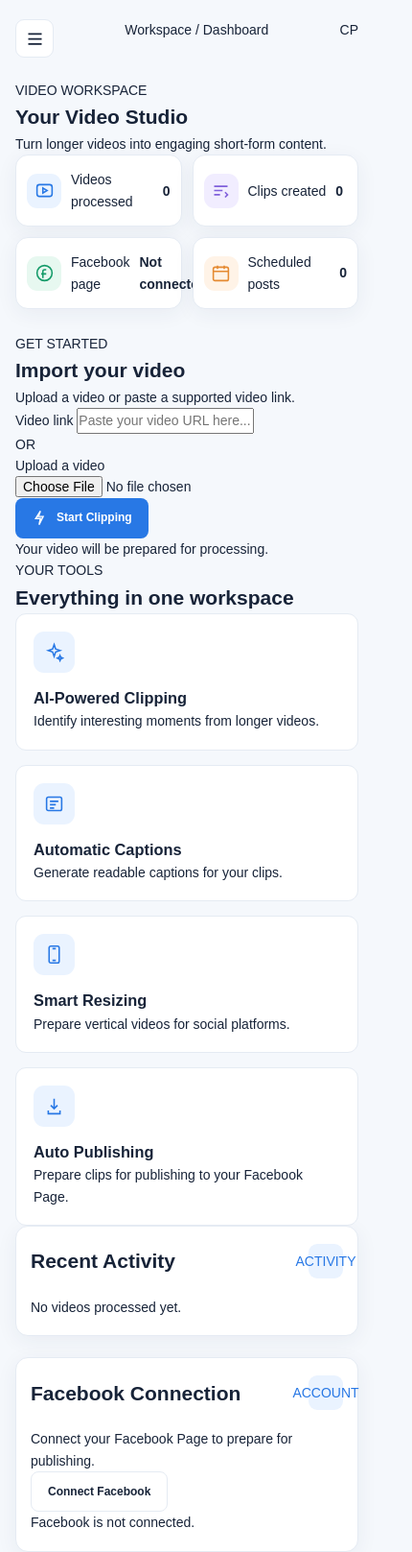
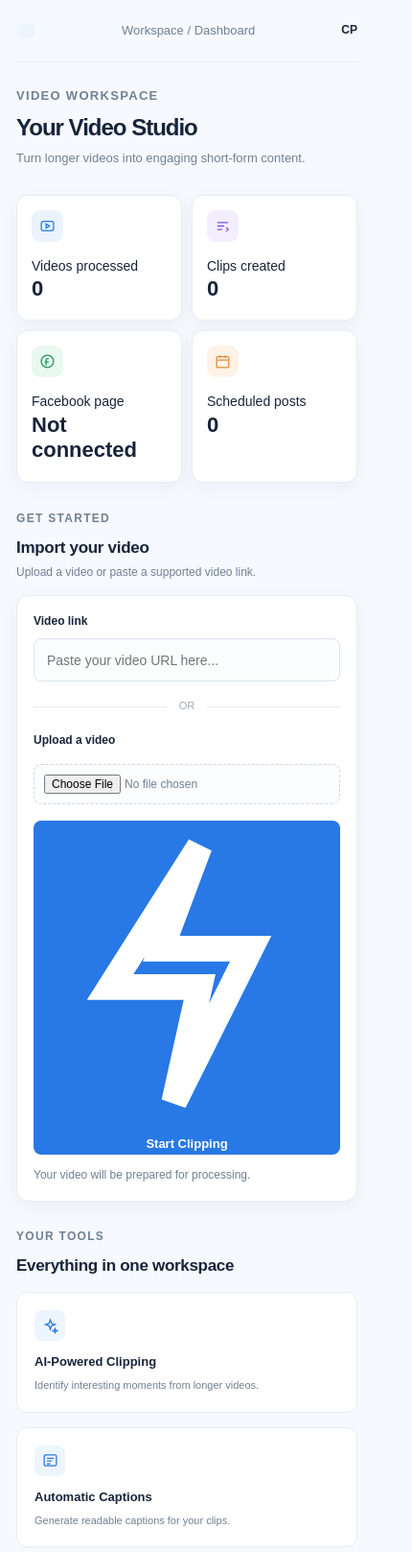
Before and after one commit to n4345446-netizen/clippilot, a plain HTML site: page index.html in a window 390 px wide. Shown: the top 1617 px of the page at 96% size, 430 px wide, since content can reach past the window. Drawn offline with Linux system fonts and the light colour scheme.

Commit message:
Refactor styles for ClipPilot dashboard
Updated styles for the ClipPilot dashboard, including color variables, layout adjustments, and improved responsiveness.

```diff
--- a/style.css
+++ b/style.css
@@ -1,15 +1,16 @@
-/* ClipPilot — Main Stylesheet */
+/* ClipPilot — Professional Dashboard Styles */
+
 :root {
-  --primary: #2878e5;
-  --primary-dark: #1762c5;
-  --primary-light: #eaf3ff;
-  --background: #f5f8fc;
-  --surface: #ffffff;
-  --text: #172338;
+  --blue: #2878e5;
+  --blue-dark: #175fc2;
+  --blue-light: #edf5ff;
+  --text: #17243a;
   --muted: #718096;
-  --border: #e5ebf3;
-  --success: #159b69;
-  --shadow: 0 5px 22px rgba(28, 55, 90, 0.06);
+  --border: #e7edf5;
+  --background: #f6f9fd;
+  --white: #ffffff;
+  --sidebar-width: 245px;
+  --shadow: 0 5px 20px rgba(28, 55, 90, 0.05);
 }
 
 * {
@@ -18,15 +19,10 @@
   padding: 0;
 }
 
-html {
-  scroll-behavior: smooth;
-}
-
 body {
-  min-height: 100vh;
+  font-family: Arial, Helvetica, sans-serif;
   background: var(--background);
   color: var(--text);
-  font-family: Arial, Helvetica, sans-serif;
   font-size: 14px;
   line-height: 1.6;
 }
@@ -40,198 +36,182 @@ button {
   cursor: pointer;
 }
 
-a {
-  color: inherit;
-  text-decoration: none;
-}
-
-/* Main layout */
-.app-container {
+.app {
   min-height: 100vh;
 }
 
 .sidebar {
+  width: var(--sidebar-width);
   position: fixed;
-  top: 0;
-  left: 0;
-  z-index: 20;
+  inset: 0 auto 0 0;
+  background: var(--white);
+  border-right: 1px solid var(--border);
+  padding: 27px 17px;
   display: flex;
   flex-direction: column;
-  width: 250px;
-  height: 100vh;
-  padding: 28px 18px;
-  background: var(--surface);
-  border-right: 1px solid var(--border);
+  z-index: 20;
 }
 
-.main-content {
-  min-height: 100vh;
-  margin-left: 250px;
-  padding: 32px;
-}
-
-/* Brand */
 .brand {
   display: flex;
   align-items: center;
   gap: 11px;
-  margin: 0 0 42px 8px;
+  padding: 0 9px;
+  margin-bottom: 48px;
+  font-size: 21px;
+  font-weight: 800;
+  letter-spacing: -0.8px;
+  color: #17243a;
 }
 
 .brand-icon {
-  display: flex;
-  align-items: center;
-  justify-content: center;
-  width: 42px;
-  height: 42px;
-  border-radius: 12px;
-  background: var(--primary);
-  color: white;
+  width: 35px;
+  height: 35px;
+  display: grid;
+  place-items: center;
+  background: var(--blue-light);
+  color: var(--blue);
+  border-radius: 10px;
+  flex-shrink: 0;
 }
 
 .brand-icon svg {
-  width: 24px;
-  height: 24px;
+  width: 21px;
+  height: 21px;
 }
 
-.brand-name {
-  font-size: 21px;
-  font-weight: 750;
-  letter-spacing: -0.7px;
-}
-
-.brand-name span {
-  color: var(--primary);
-}
-
-/* Sidebar navigation */
 .nav-heading {
-  margin: 0 0 12px 10px;
-  color: #9aa6b6;
+  color: #9aa7b8;
   font-size: 10px;
   font-weight: 700;
   letter-spacing: 1.2px;
-  text-transform: uppercase;
-}
-
-.nav-menu {
-  display: flex;
-  flex-direction: column;
-  gap: 6px;
+  padding: 0 11px;
+  margin-bottom: 12px;
 }
 
 .nav-link {
   display: flex;
   align-items: center;
-  gap: 13px;
-  min-height: 45px;
-  padding: 10px 13px;
-  border-radius: 9px;
-  color: #66758a;
+  gap: 12px;
+  text-decoration: none;
+  color: #66758b;
+  padding: 11px 12px;
+  margin-bottom: 5px;
+  border-radius: 8px;
   font-size: 13px;
   font-weight: 600;
   transition: 0.2s ease;
 }
 
+.nav-link:hover,
+.nav-link.active {
+  color: var(--blue);
+  background: var(--blue-light);
+}
+
 .nav-link svg {
-  width: 19px;
-  height: 19px;
+  width: 17px;
+  height: 17px;
   flex-shrink: 0;
 }
 
-.nav-link:hover {
-  background: #f2f6fc;
-  color: var(--primary);
+.sidebar-footer {
+  margin-top: auto;
+  padding: 15px 10px 0;
+  border-top: 1px solid var(--border);
+  color: var(--muted);
+  font-size: 11px;
 }
 
-.nav-link.active {
-  background: var(--primary-light);
-  color: var(--primary);
+.main-content {
+  margin-left: var(--sidebar-width);
+  padding: 0 38px 30px;
+  min-height: 100vh;
 }
 
-.sidebar-bottom {
-  margin-top: auto;
-}
-
-/* Header */
 .topbar {
+  min-height: 76px;
   display: flex;
   align-items: center;
   justify-content: space-between;
-  gap: 20px;
-  margin-bottom: 30px;
+  border-bottom: 1px solid var(--border);
+  margin-bottom: 32px;
 }
 
-.page-title {
-  font-size: 25px;
-  font-weight: 750;
-  letter-spacing: -0.8px;
-}
-
-.page-subtitle {
-  margin-top: 4px;
+.topbar-label {
   color: var(--muted);
   font-size: 13px;
 }
 
-.header-actions {
+.profile {
   display: flex;
   align-items: center;
-  gap: 12px;
+  gap: 10px;
+  font-weight: 700;
+  font-size: 12px;
 }
 
 .menu-button {
   display: none;
-  align-items: center;
-  justify-content: center;
-  width: 40px;
-  height: 40px;
-  border: 1px solid var(--border);
-  border-radius: 9px;
-  background: white;
-  color: var(--text);
+  border: 0;
+  background: var(--blue-light);
+  color: var(--blue);
+  border-radius: 8px;
+  padding: 8px 10px;
 }
 
-.menu-button svg {
-  width: 21px;
-  height: 21px;
+.welcome {
+  margin-bottom: 27px;
 }
 
-/* Dashboard statistics */
+.eyebrow {
+  color: var(--blue);
+  text-transform: uppercase;
+  font-size: 10px;
+  font-weight: 800;
+  letter-spacing: 1.3px;
+  margin-bottom: 7px;
+}
+
+.welcome h1 {
+  font-size: clamp(24px, 3vw, 31px);
+  line-height: 1.25;
+  letter-spacing: -1px;
+  margin-bottom: 7px;
+}
+
+.welcome p {
+  color: var(--muted);
+  font-size: 13px;
+}
+
 .stats-grid {
   display: grid;
   grid-template-columns: repeat(4, minmax(0, 1fr));
-  gap: 18px;
-  margin-bottom: 25px;
+  gap: 16px;
+  margin-bottom: 28px;
 }
 
 .stat-card {
-  display: flex;
-  align-items: center;
-  gap: 15px;
-  min-width: 0;
-  padding: 21px;
+  background: var(--white);
   border: 1px solid var(--border);
-  border-radius: 13px;
-  background: var(--surface);
+  border-radius: 12px;
+  padding: 19px;
   box-shadow: var(--shadow);
 }
 
-.stat-icon,
-.feature-icon {
-  display: flex;
-  align-items: center;
-  justify-content: center;
-  width: 43px;
-  height: 43px;
-  flex-shrink: 0;
-  border-radius: 11px;
+.stat-icon {
+  width: 33px;
+  height: 33px;
+  display: grid;
+  place-items: center;
+  border-radius: 9px;
+  margin-bottom: 14px;
 }
 
-.stat-icon svg,
-.feature-icon svg {
-  width: 21px;
-  height: 21px;
+.stat-icon svg {
+  width: 17px;
+  height: 17px;
 }
 
 .stat-icon.blue {
@@ -239,196 +219,136 @@ a {
   color: #2878e5;
 }
 
-.stat-icon.purple {
-  background: #f1edff;
-  color: #8060db;
+.stat-icon.green {
+  background: #e9f8f0;
+  color: #20965a;
 }
 
-.stat-icon.green {
-  background: #e7f8f0;
-  color: #159b69;
+.stat-icon.purple {
+  background: #f2edff;
+  color: #8056d9;
 }
 
 .stat-icon.orange {
-  background: #fff3e7;
-  color: #e58a32;
+  background: #fff3e8;
+  color: #e28a35;
 }
 
-.stat-label {
+.stat-card strong {
+  display: block;
+  font-size: 25px;
+  line-height: 1.2;
+  margin-bottom: 4px;
+}
+
+.stat-card p {
   color: var(--muted);
   font-size: 12px;
 }
 
-.stat-value {
-  margin-top: 2px;
-  font-size: 23px;
-  font-weight: 750;
-  line-height: 1.3;
+.import-section,
+.features-section,
+.content-grid {
+  margin-bottom: 27px;
 }
 
-/* General panels */
-.panel {
-  margin-bottom: 22px;
-  padding: 25px;
-  border: 1px solid var(--border);
-  border-radius: 13px;
-  background: var(--surface);
-  box-shadow: var(--shadow);
+.section-heading {
+  margin-bottom: 14px;
 }
 
-.panel-heading {
-  display: flex;
-  align-items: center;
-  justify-content: space-between;
-  gap: 12px;
-  margin-bottom: 19px;
+.section-heading h2 {
+  font-size: 17px;
+  letter-spacing: -0.3px;
+  margin-bottom: 3px;
 }
 
-.panel-title {
-  font-size: 16px;
-  font-weight: 700;
-}
-
-.panel-description {
-  margin-top: 3px;
+.section-heading p {
   color: var(--muted);
   font-size: 12px;
 }
 
-.panel-mark {
-  display: flex;
-  align-items: center;
-  justify-content: center;
-  width: 36px;
-  height: 36px;
-  border-radius: 9px;
-  background: var(--primary-light);
-  color: var(--primary);
+.import-box {
+  background: var(--white);
+  border: 1px solid var(--border);
+  border-radius: 13px;
+  padding: 23px;
+  box-shadow: var(--shadow);
 }
 
-/* Upload area */
-.upload-area {
-  padding: 28px 20px;
-  border: 1.5px dashed #c7d8ee;
-  border-radius: 11px;
-  background: #f9fbff;
-  text-align: center;
+.import-box label {
+  display: block;
+  font-size: 12px;
+  font-weight: 700;
+  margin-bottom: 8px;
 }
 
-.upload-icon {
-  display: flex;
-  align-items: center;
-  justify-content: center;
-  width: 52px;
-  height: 52px;
-  margin: 0 auto 13px;
-  border-radius: 14px;
-  background: var(--primary-light);
-  color: var(--primary);
+#videoUrl {
+  width: 100%;
+  height: 45px;
+  border: 1px solid #dce5f0;
+  border-radius: 8px;
+  padding: 0 13px;
+  outline: none;
+  color: var(--text);
+  background: #fbfdff;
 }
 
-.upload-icon svg {
-  width: 25px;
-  height: 25px;
+#videoUrl:focus {
+  border-color: var(--blue);
+  box-shadow: 0 0 0 3px rgba(40, 120, 229, 0.1);
 }
 
-.upload-title {
-  margin-bottom: 5px;
-  font-size: 14px;
-  font-weight: 700;
-}
-
-.upload-description {
-  margin-bottom: 17px;
+#videoFile {
+  width: 100%;
+  margin-top: 7px;
+  padding: 10px;
+  border: 1px dashed #cbd8e8;
+  border-radius: 8px;
+  background: #fbfdff;
   color: var(--muted);
   font-size: 12px;
 }
 
-.file-input {
-  display: none;
+.or-divider {
+  display: flex;
+  align-items: center;
+  gap: 13px;
+  color: #a0aabb;
+  font-size: 11px;
+  margin: 17px 0;
 }
 
-/* URL input */
-.input-label {
-  display: block;
-  margin: 19px 0 7px;
-  font-size: 12px;
-  font-weight: 700;
-}
-
-.input-group {
-  display: flex;
-  gap: 10px;
-}
-
-.input-group input {
-  width: 100%;
-  min-width: 0;
-  height: 44px;
-  padding: 0 13px;
-  border: 1px solid var(--border);
-  border-radius: 8px;
-  outline: none;
-  background: white;
-  color: var(--text);
-}
-
-.input-group input:focus {
-  border-color: var(--primary);
-  box-shadow: 0 0 0 3px rgba(40, 120, 229, 0.1);
-}
-
-.input-group input::placeholder {
-  color: #a5afbd;
-}
-
-/* Buttons */
-.primary-button,
-.secondary-button {
-  display: inline-flex;
-  align-items: center;
-  justify-content: center;
-  gap: 9px;
-  min-height: 42px;
-  padding: 10px 17px;
-  border: none;
-  border-radius: 8px;
-  font-size: 12px;
-  font-weight: 700;
-  transition: 0.2s ease;
+.or-divider::before,
+.or-divider::after {
+  content: "";
+  height: 1px;
+  background: var(--border);
+  flex: 1;
 }
 
 .primary-button {
-  background: var(--primary);
-  color: white;
+  width: 100%;
+  min-height: 44px;
+  border: 0;
+  border-radius: 8px;
+  background: var(--blue);
+  color: var(--white);
+  font-weight: 700;
+  font-size: 13px;
+  margin-top: 17px;
+  transition: background 0.2s ease;
 }
 
 .primary-button:hover {
-  background: var(--primary-dark);
+  background: var(--blue-dark);
 }
 
-.secondary-button {
-  border: 1px solid var(--border);
-  background: white;
-  color: var(--text);
+.status-message {
+  margin-top: 12px;
+  color: var(--muted);
+  font-size: 12px;
 }
 
-.secondary-button:hover {
-  background: #f5f8fc;
-}
-
-.primary-button svg,
-.secondary-button svg {
-  width: 17px;
-  height: 17px;
-}
-
-.full-button {
-  width: 100%;
-  margin-top: 16px;
-}
-
-/* Features */
 .features-grid {
   display: grid;
   grid-template-columns: repeat(3, minmax(0, 1fr));
@@ -436,205 +356,158 @@ a {
 }
 
 .feature-card {
-  padding: 18px;
+  background: var(--white);
   border: 1px solid var(--border);
   border-radius: 11px;
-  background: white;
+  padding: 18px;
 }
 
 .feature-icon {
-  margin-bottom: 13px;
-  background: var(--primary-light);
-  color: var(--primary);
+  width: 32px;
+  height: 32px;
+  display: grid;
+  place-items: center;
+  background: var(--blue-light);
+  color: var(--blue);
+  border-radius: 8px;
+  margin-bottom: 12px;
 }
 
-.feature-title {
-  margin-bottom: 5px;
-  font-size: 13px;
-  font-weight: 700;
-}
-
-.feature-description {
-  color: var(--muted);
-  font-size: 11px;
-}
-
-/* Status and activity */
-.status {
-  display: inline-flex;
-  align-items: center;
-  gap: 7px;
-  padding: 5px 10px;
-  border-radius: 20px;
-  background: #e8f8f0;
-  color: var(--success);
-  font-size: 11px;
-  font-weight: 700;
-}
-
-.status-dot {
-  width: 7px;
-  height: 7px;
-  border-radius: 50%;
-  background: currentColor;
-}
-
-.activity-list {
-  display: flex;
-  flex-direction: column;
-}
-
-.activity-item {
-  display: flex;
-  align-items: center;
-  gap: 12px;
-  padding: 13px 0;
-  border-bottom: 1px solid var(--border);
-}
-
-.activity-item:last-child {
-  border-bottom: none;
-}
-
-.activity-icon {
-  display: flex;
-  align-items: center;
-  justify-content: center;
-  width: 36px;
-  height: 36px;
-  flex-shrink: 0;
-  border-radius: 9px;
-  background: var(--primary-light);
-  color: var(--primary);
-}
-
-.activity-icon svg {
+.feature-icon svg {
   width: 17px;
   height: 17px;
 }
 
-.activity-text {
-  font-size: 12px;
-  font-weight: 600;
+.feature-card h3 {
+  font-size: 13px;
+  margin-bottom: 5px;
 }
 
-.activity-time {
+.feature-card p {
   color: var(--muted);
   font-size: 11px;
+  line-height: 1.6;
 }
 
-.empty-state {
-  padding: 22px 10px;
-  color: var(--muted);
-  font-size: 12px;
-  text-align: center;
+.content-grid {
+  display: grid;
+  grid-template-columns: 1fr 1fr;
+  gap: 16px;
 }
 
-/* Messages */
-.message {
-  margin-top: 12px;
+.panel {
+  background: var(--white);
+  border: 1px solid var(--border);
+  border-radius: 12px;
+  padding: 19px;
+  min-width: 0;
+}
+
+.panel-heading {
+  display: flex;
+  align-items: center;
+  justify-content: space-between;
+  gap: 10px;
+  margin-bottom: 15px;
+}
+
+.panel-heading h2 {
+  font-size: 14px;
+}
+
+.panel-mark {
+  width: 8px;
+  height: 8px;
+  border-radius: 50%;
+  background: #24a36a;
+}
+
+#recentActivity,
+#facebookMessage,
+#scheduledMessage {
   color: var(--muted);
   font-size: 12px;
 }
 
-.message.success {
-  color: var(--success);
-}
-
-.message.error {
-  color: #d34c4c;
-}
-
-/* Footer */
 footer {
-  padding: 20px 0 5px;
-  color: #94a0b0;
+  border-top: 1px solid var(--border);
+  padding: 19px 0;
+  color: #98a4b4;
   font-size: 11px;
   text-align: center;
 }
 
-/* Responsive layout */
-@media (max-width: 1100px) {
-  .stats-grid {
-    grid-template-columns: repeat(2, minmax(0, 1fr));
+@media (max-width: 1050px) {
+  .main-content {
+    padding-left: 25px;
+    padding-right: 25px;
   }
 
-  .features-grid {
+  .stats-grid {
     grid-template-columns: repeat(2, minmax(0, 1fr));
   }
 }
 
-@media (max-width: 760px) {
+@media (max-width: 700px) {
   .sidebar {
-    left: -260px;
-    transition: left 0.25s ease;
+    transform: translateX(-100%);
+    transition: transform 0.25s ease;
     box-shadow: none;
   }
 
   .sidebar.open {
-    left: 0;
-    box-shadow: 10px 0 35px rgba(20, 40, 70, 0.12);
+    transform: translateX(0);
+    box-shadow: 10px 0 30px rgba(20, 40, 70, 0.12);
   }
 
   .main-content {
     margin-left: 0;
-    padding: 20px 16px;
+    padding: 0 17px 25px;
+  }
+
+  .topbar {
+    min-height: 65px;
+    margin-bottom: 25px;
+    gap: 12px;
   }
 
   .menu-button {
     display: inline-flex;
-  }
-
-  .topbar {
-    align-items: flex-start;
-    margin-bottom: 23px;
-  }
-
-  .page-title {
-    font-size: 21px;
+    align-items: center;
+    justify-content: center;
   }
 
   .stats-grid {
-    gap: 11px;
+    gap: 10px;
   }
 
   .stat-card {
-    gap: 10px;
-    padding: 14px 11px;
+    padding: 15px;
   }
 
-  .stat-icon {
-    width: 36px;
-    height: 36px;
-  }
-
-  .stat-value {
-    font-size: 20px;
-  }
-
-  .panel {
-    padding: 18px 15px;
-  }
-}
-
-@media (max-width: 430px) {
-  .stats-grid {
-    grid-template-columns: repeat(2, minmax(0, 1fr));
+  .stat-card strong {
+    font-size: 22px;
   }
 
   .features-grid {
     grid-template-columns: 1fr;
   }
 
-  .input-group {
-    flex-direction: column;
+  .content-grid {
+    grid-template-columns: 1fr;
   }
 
-  .input-group .primary-button {
-    width: 100%;
+  .import-box {
+    padding: 17px;
+  }
+}
+
+@media (max-width: 380px) {
+  .stats-grid {
+    grid-template-columns: 1fr;
   }
 
-  .upload-area {
-    padding: 23px 12px;
+  .welcome h1 {
+    font-size: 25px;
   }
-  }
+}
```
